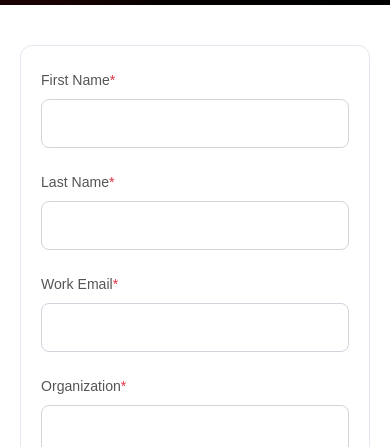
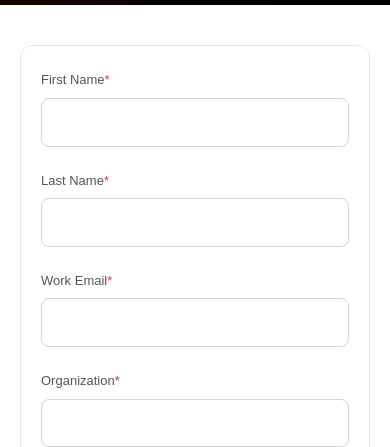
Before and after one commit to yesitlabssunil/FullandFinalSpartan, a React (Vite) app: page /contact-us in a window 390 px wide. Shown: the part 392-839 px from the top of the page. Built offline with nearby package versions, Linux system fonts and the light colour scheme; no server answers.

Commit message:
contact us page done

```diff
--- a/src/assets/css/contact.css
+++ b/src/assets/css/contact.css
@@ -249,6 +249,18 @@
      RESPONSIVE DESIGN CORRECTIONS
      ========================================================================== */
 
+  /* ========== SHIVM NEW CHANGES START ========== */
+/* Tablet & Responsive: All form labels 13px on tab / responsive viewports */
+@media (max-width: 1024px) {
+  .contact-consultation-form .form-label-custom,
+  .form-label-custom,
+  label.form-label-custom {
+    font-size: 13px !important;
+  }
+}
+/* ========== SHIVM NEW CHANGES END ========== */
+
+
   @media (max-width: 991px) {
     .contact-body-section {
       padding-top: 50px;
```
